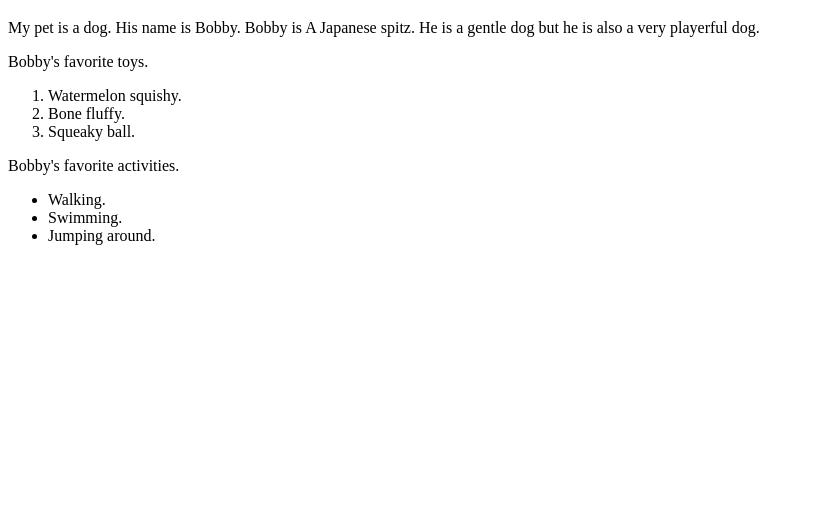
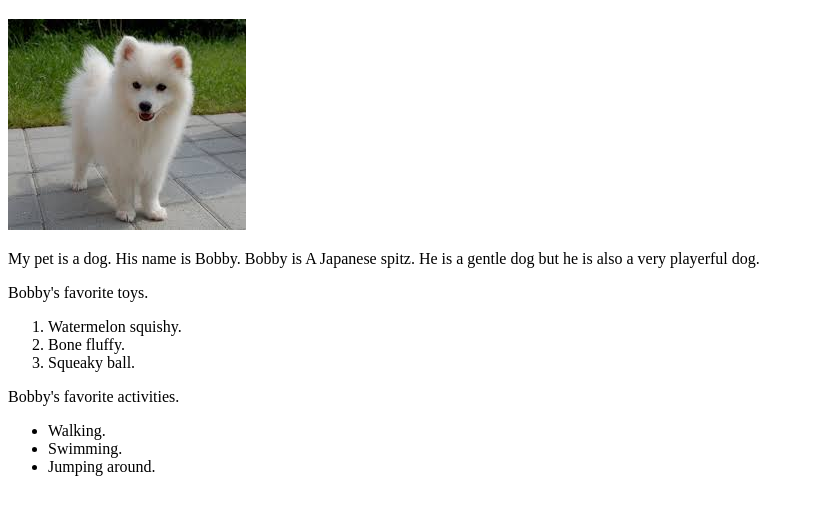
Before and after one commit to lilian94-hub/my-first-webpage, a plain HTML site: page mypet.html in a window 1280 px wide. Shown: the part 61-576 px from the top of the page, without its empty margins (0-814 px from the left). Drawn offline with Linux system fonts and the light colour scheme.

Commit message:
adds an image

```diff
--- a/mypet.html
+++ b/mypet.html
@@ -7,6 +7,7 @@
 </head>
 <body>
     <h1>My pet</h1>
+    <img src="mypet.jpeg" alt="a photo of a dog">
     <p>My pet is a dog. His name is Bobby. Bobby is A Japanese spitz. He is a gentle dog but he is also a very playerful dog.</p>
 
     <p>Bobby's favorite toys.</p>
```
Also changed, not shown: mypet.jpeg (renamed from images/mypet.jpeg).
